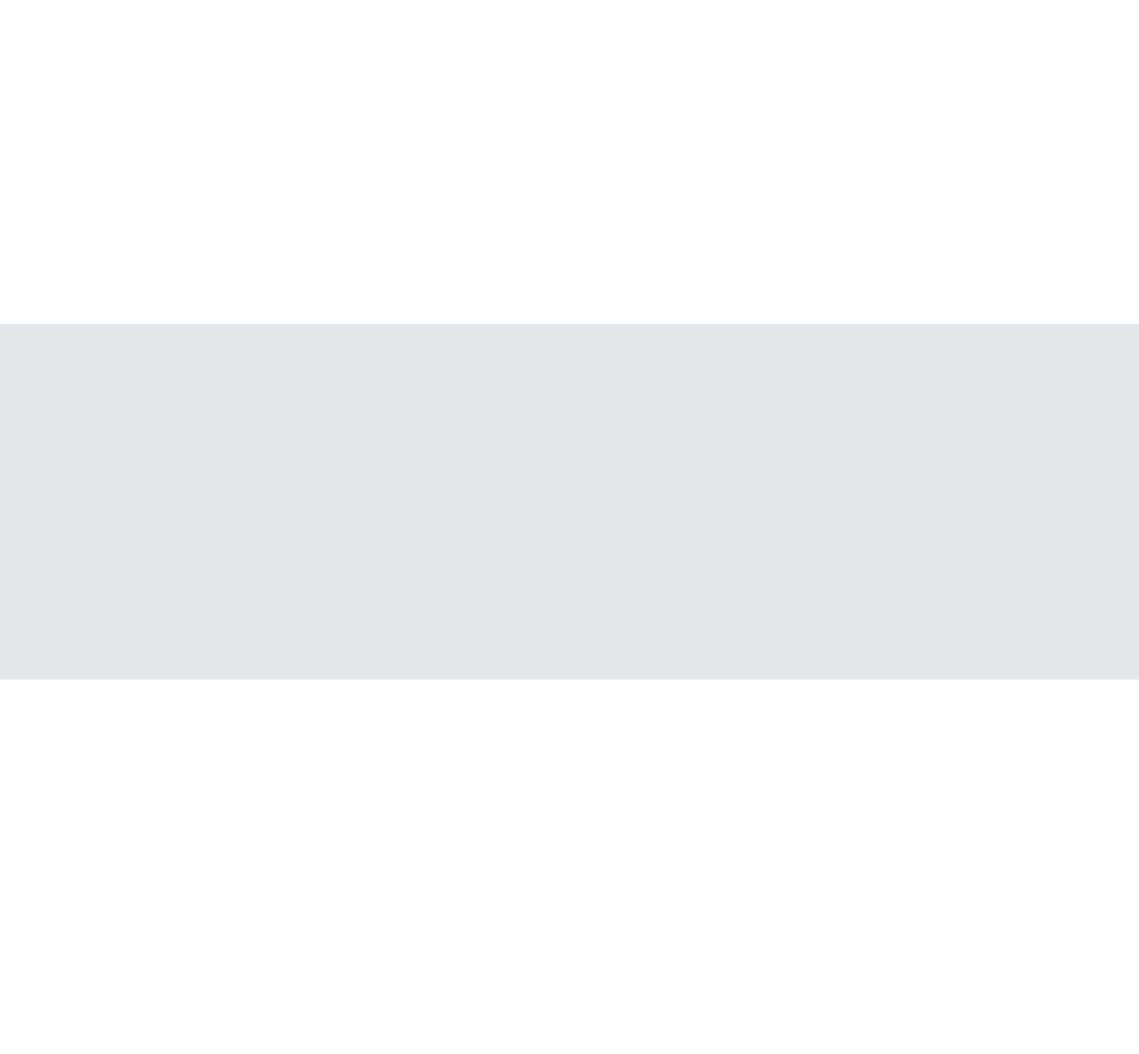
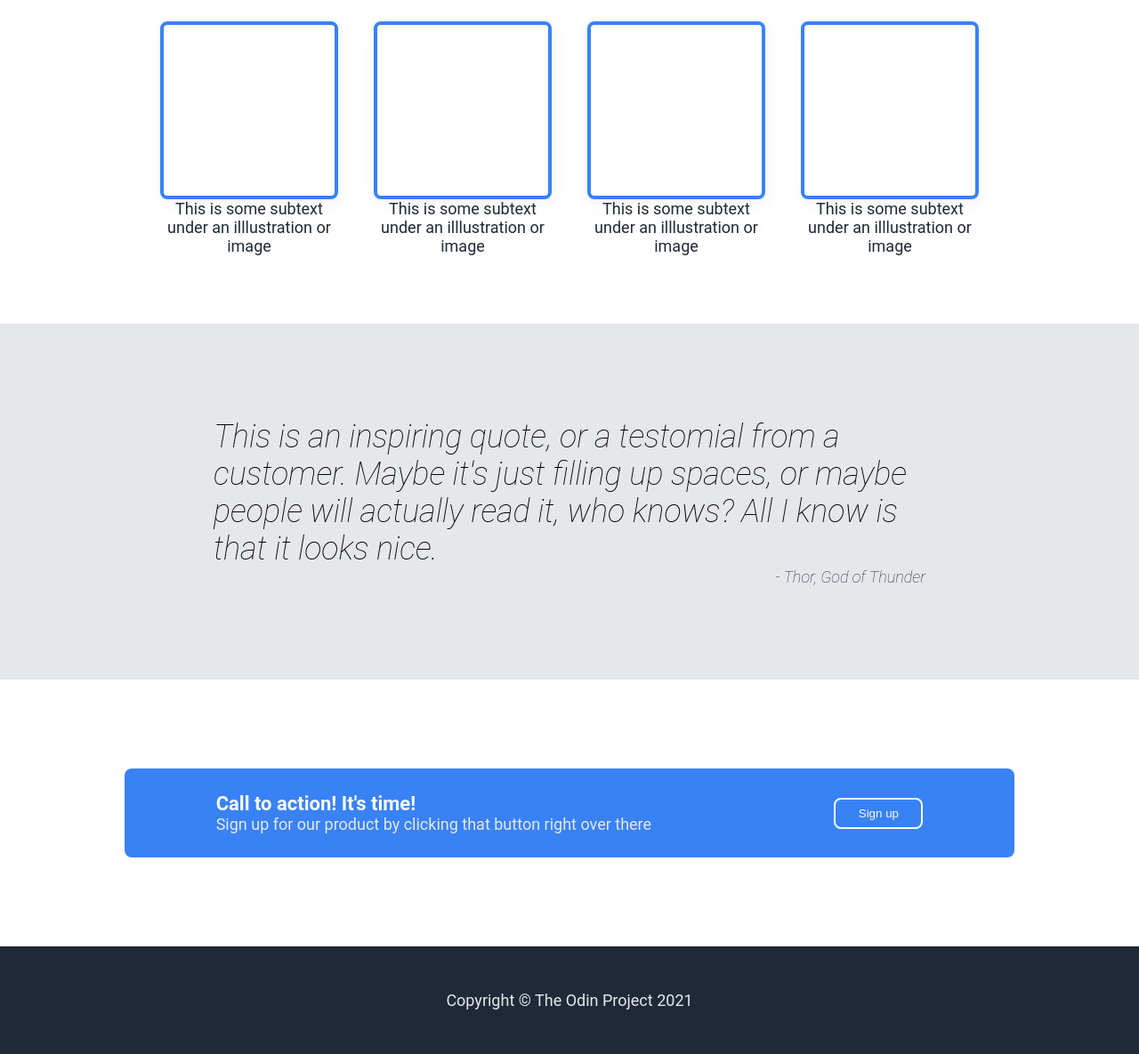
Before and after one commit to TheYoungling1/new_test, a plain HTML site: page HTML-Portfolio-Project/home.html in a window 1280 px wide. Shown: the part 636-1821 px from the top of the page at 89% size. Before the commit the page ends 1700 px from the top, so only its background shows below. Drawn offline with Linux system fonts and the light colour scheme.

Commit message:
home.html

```diff
--- a/HTML-Portfolio-Project/home.html
+++ b/HTML-Portfolio-Project/home.html
@@ -19,26 +19,64 @@
             </div>
             <div class="header_content">
                 <div class="content_text">
-                    <div class="secondary_text">This website is awesome</div>
+                    <div class="header_text" >This website is awesome</div>
                     <div class="secondary_text">Lorem Ipsum is simply dummy text of the printing and typesetting industry.
                          Lorem Ipsum has been the industry's standard dummy text ever since the 1500s.</div>
                     <button>Sign Up</button>
                 </div>
-                <div class="image"></div>
+                <div class="placeholder">this is a placeholder for an image</div>
+            </div>
+        </div>
+
+        <div class="content_1">
+            <div class="content_1_header">Some random information.</div>
+            <div class="boxes">
+                <div class="tile">
+                    <div class="empty"></div>
+                    <div class="subtext">This is some subtext under an illlustration or image</div>
+                </div>
+
+                <div class="tile">
+                    <div class="empty"></div>
+                    <div class="subtext">This is some subtext under an illlustration or image</div>
+                </div>
+
+                <div class="tile">
+                    <div class="empty"></div>
+                    <div class="subtext">This is some subtext under an illlustration or image</div>
+                </div>
+
+                <div class="tile">
+                    <div class="empty"></div>
+                    <div class="subtext">This is some subtext under an illlustration or image</div>
+                </div>
 
             </div>
         </div>
 
-        <div class="content_1">
+        <div class="content_2">
+            <div class="content_2_text">This is an inspiring quote, or a testomial from a customer. Maybe it's just filling up spaces,
+                or maybe people will actually read it, who knows? All I know is that it looks nice.
 
-        </div>
+            <div class="content_2_writer">
+                - Thor, God of Thunder
+            </div>
 
-        <div class="content_2">
-
+            </div>
         </div>
 
         <div class="footer">
+            <div class="bubble">
+                <div class="footer_2">
+                    <div class="footer_2_heading">Call to action! It's time!</div>
+                    <div class="footer_2_content">Sign up for our product by clicking that button right over there</div>
+                </div>
+                <button class="footer_button">Sign up</button>
+            </div>
+        </div>
 
+        <div class="footer_final">
+            <p>Copyright © The Odin Project 2021</p>
         </div>
     </body>
 </html>
```
